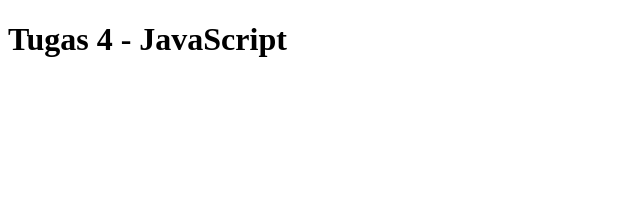
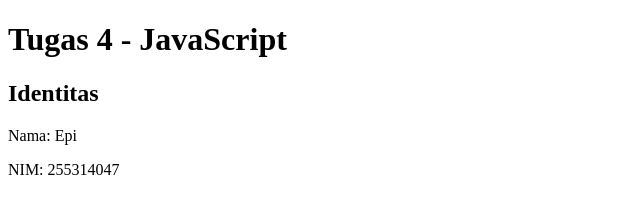
Before and after one commit to hepyabel-dev/HTML-JavaScript, a plain HTML site: page Epi JavaScript.html in a window 1280 px wide. Shown: the whole page, without its empty margins (0-640 px from the left). Drawn offline with Linux system fonts and the light colour scheme.

Commit message:
Menambahkan identitas Nama dan NIM

```diff
--- a/Epi JavaScript.html
+++ b/Epi JavaScript.html
@@ -12,6 +12,11 @@
 
     <h1>Tugas 4 - JavaScript</h1>
 
+    <h2>Identitas</h2>
+
+    <p>Nama: Epi</p>
+    <p>NIM: 255314047</p>
+
 </body>
 
 </html>
```
